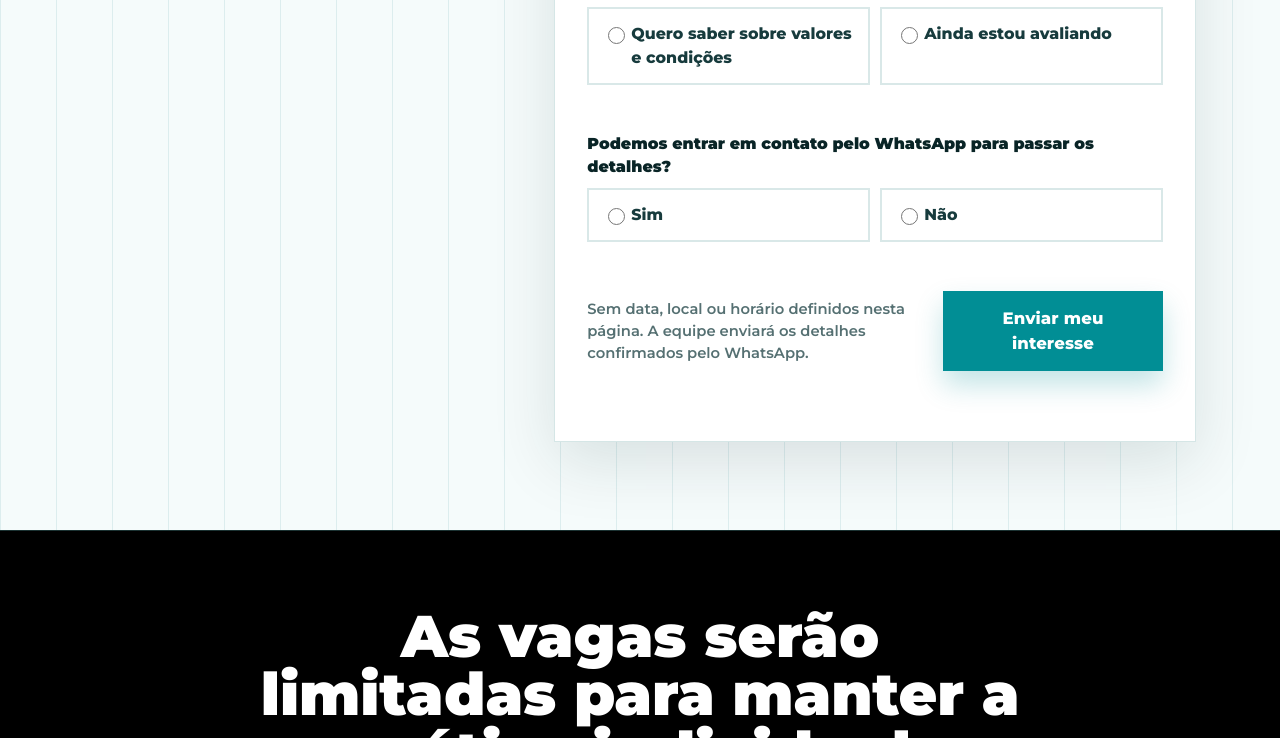
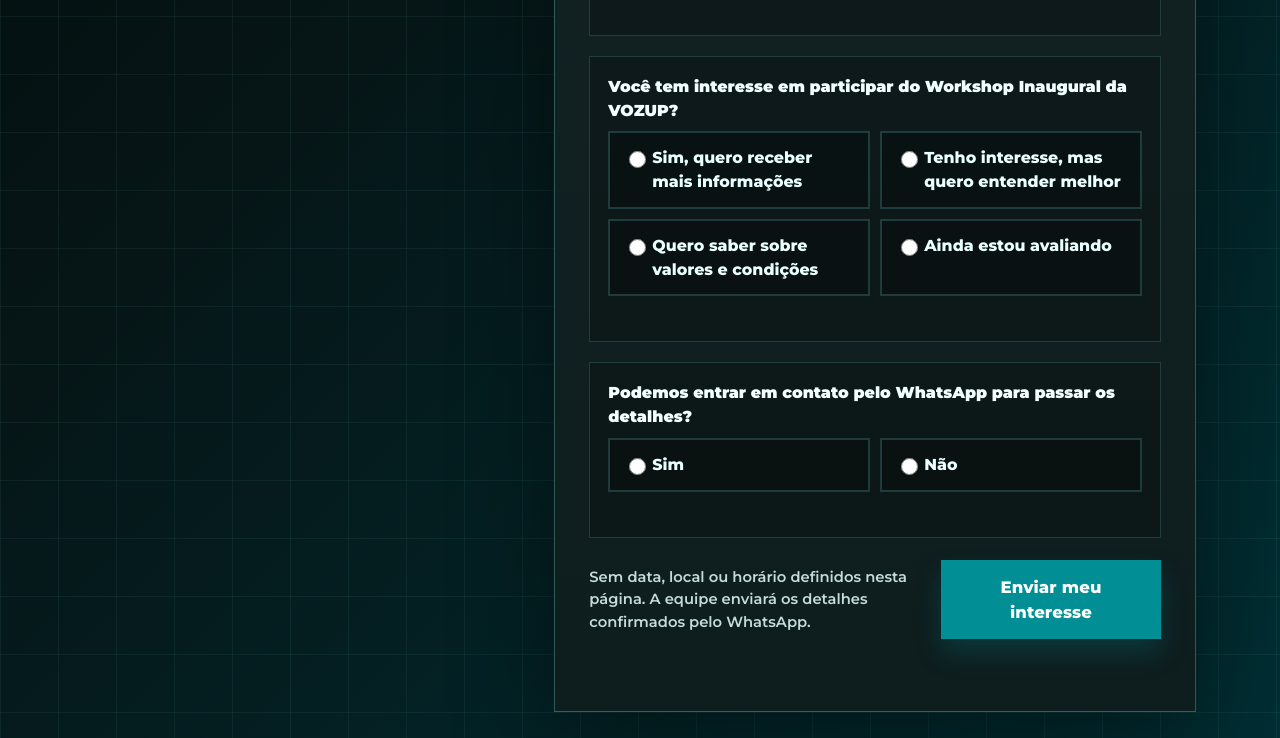
Before and after one commit to hduquinha/vozup-workshop, a website: page index.html in a window 1280 px wide. Shown: the part 5593-6331 px from the top of the page. Drawn offline with Linux system fonts and the light colour scheme.

Commit message:
Improve questionnaire section background

```diff
--- a/index.html
+++ b/index.html
@@ -394,12 +394,24 @@
     }
 
     .lead-section{
+      position:relative;
+      overflow:hidden;
       background:
-        linear-gradient(90deg,rgba(0,120,129,.10) 1px,transparent 1px),
-        var(--paper);
-      background-size:56px 56px;
-      color:var(--ink);
-      padding:88px 0;
+        linear-gradient(90deg,rgba(106,193,193,.08) 1px,transparent 1px),
+        linear-gradient(180deg,rgba(106,193,193,.08) 1px,transparent 1px),
+        linear-gradient(135deg,#000 0%,#061516 54%,#002f34 100%);
+      background-size:58px 58px,58px 58px,auto;
+      color:#fff;
+      padding:96px 0;
+    }
+    .lead-section:before{
+      content:"";
+      position:absolute;
+      inset:10% -20% auto auto;
+      width:520px;
+      height:520px;
+      background:radial-gradient(circle,rgba(106,193,193,.28),transparent 68%);
+      pointer-events:none;
     }
     .form-shell{
       display:grid;
@@ -421,12 +433,26 @@
       letter-spacing:0;
       font-weight:900;
     }
-    .form-aside p{margin:18px 0 0;color:var(--body);font-weight:600}
+    .form-aside p{margin:18px 0 0;color:#c5dcdc;font-weight:600}
     .lead-form{
-      background:#fff;
-      border:1px solid #d5e6e6;
-      box-shadow:0 20px 60px rgba(3,38,40,.12);
-      padding:32px;
+      position:relative;
+      overflow:hidden;
+      background:linear-gradient(180deg,rgba(255,255,255,.08),rgba(255,255,255,.035)),#051516;
+      border:1px solid rgba(106,193,193,.36);
+      border-top:8px solid var(--primary);
+      box-shadow:0 28px 90px rgba(0,0,0,.42);
+      padding:34px;
+    }
+    .lead-form:before{
+      content:"";
+      position:absolute;
+      inset:0;
+      background:linear-gradient(135deg,rgba(106,193,193,.16),transparent 34%);
+      pointer-events:none;
+    }
+    .lead-form>*{
+      position:relative;
+      z-index:1;
     }
     .form-grid{
       display:grid;
@@ -434,16 +460,21 @@
       gap:20px;
     }
     .field{display:flex;flex-direction:column;gap:9px}
-    .field.full{grid-column:1/-1}
+    .field.full{
+      grid-column:1/-1;
+      padding:18px;
+      border:1px solid rgba(106,193,193,.22);
+      background:rgba(0,0,0,.22);
+    }
     .field-label{
-      color:#092426;
+      color:#f2ffff;
       font-size:.88rem;
       font-weight:900;
     }
     input,select{
       width:100%;
       min-height:52px;
-      border:2px solid #d9e8e8;
+      border:2px solid rgba(106,193,193,.26);
       border-radius:0;
       background:#fff;
       color:#061516;
@@ -461,9 +492,9 @@
     .option{
       position:relative;
       min-height:52px;
-      border:2px solid #d9e8e8;
-      background:#fff;
-      color:#173b3d;
+      border:2px solid rgba(106,193,193,.24);
+      background:rgba(0,0,0,.28);
+      color:#eaffff;
       padding:13px 14px 13px 42px;
       font-size:.88rem;
       font-weight:800;
@@ -493,9 +524,9 @@
       gap:18px;
       margin-top:22px;
     }
-    .form-note{margin:0;color:#557072;font-size:.82rem;font-weight:600}
+    .form-note{margin:0;color:#c5dcdc;font-size:.82rem;font-weight:600}
     .form-actions .btn{border-radius:0;min-width:220px}
-    .status{min-height:22px;margin-top:16px;color:var(--primary-dark);font-weight:800;font-size:.86rem}
+    .status{min-height:22px;margin-top:16px;color:var(--primary-light);font-weight:800;font-size:.86rem}
     .success-state{
       display:none;
       border:2px solid var(--primary);
@@ -852,7 +883,7 @@
 
     function setStatus(message, type = 'info'){
       sendStatus.textContent = message || '';
-      sendStatus.style.color = type === 'error' ? '#d92d20' : type === 'ok' ? '#007881' : '#007881';
+      sendStatus.style.color = type === 'error' ? '#ff9f98' : type === 'ok' ? '#9ff4da' : '#6AC1C1';
     }
 
     function getErrorElement(name){
```
